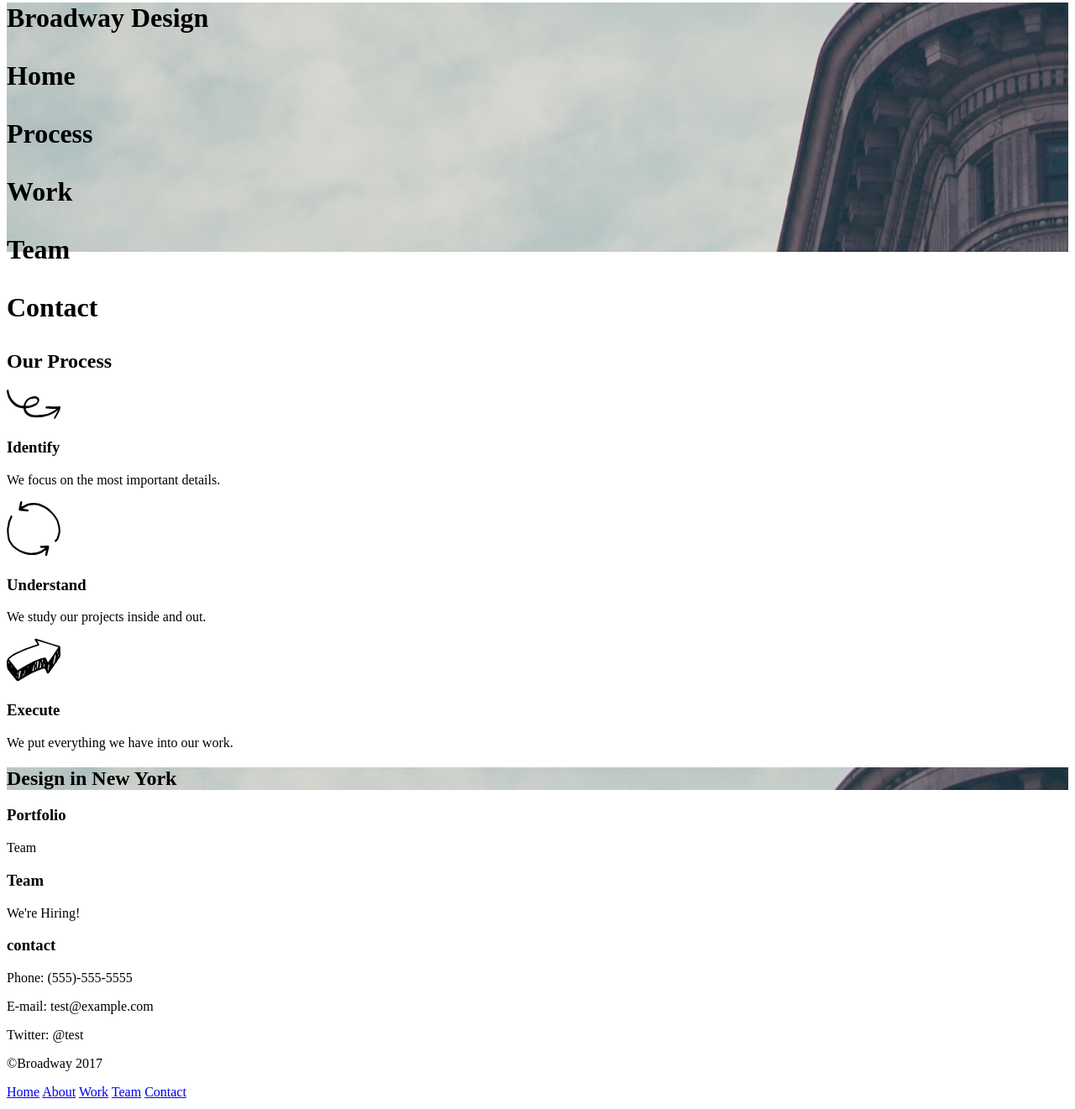
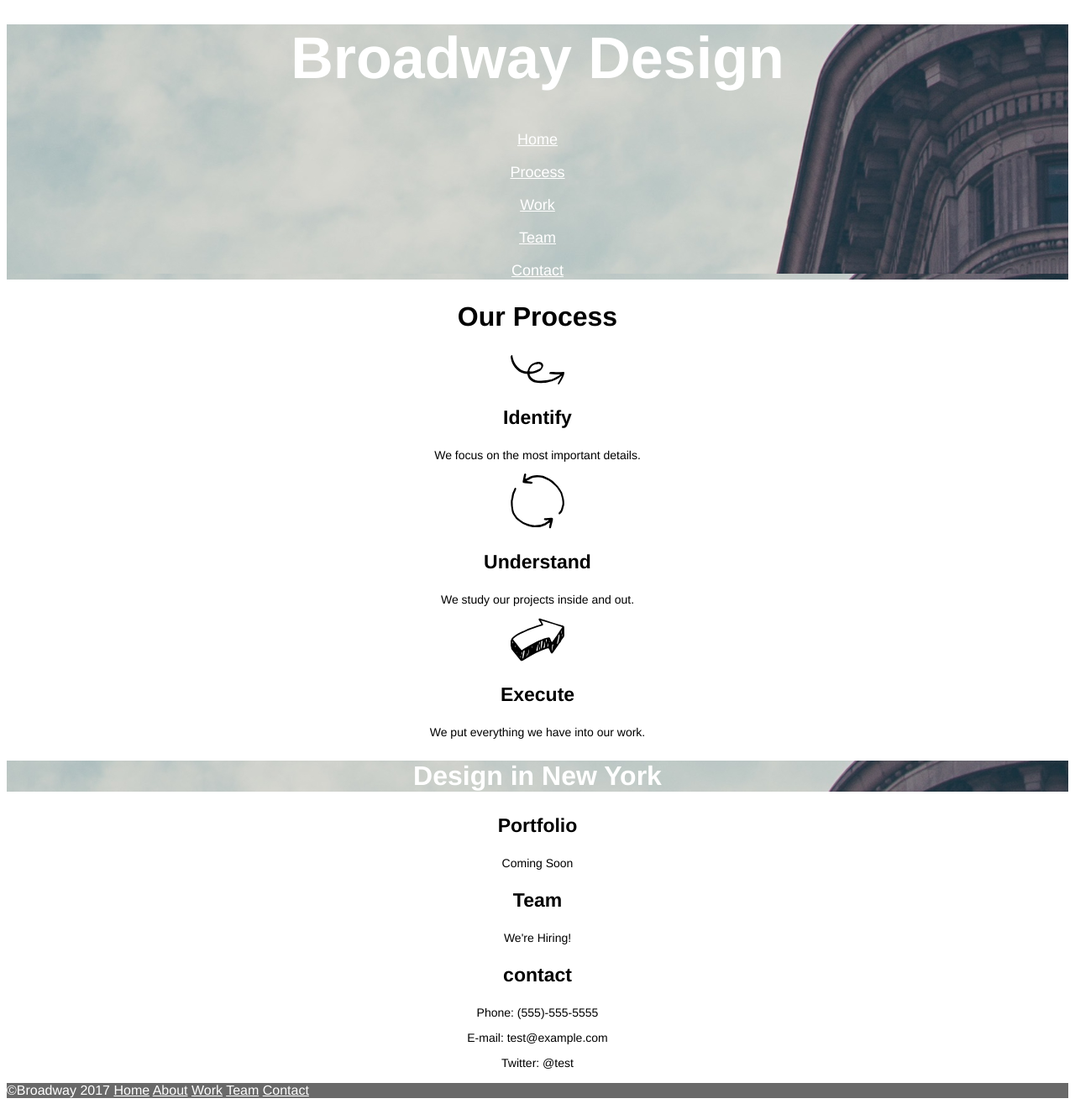
Before and after one commit to Zenenf/Broadway, a plain HTML site: page index.html in a window 1280 px wide. Shown: the part 18-1339 px from the top of the page at 84% size. Drawn offline with Linux system fonts and the light colour scheme.

Commit message:
Add the rest of HTML fixes and all CSS stylings.

```diff
--- a/index.html
+++ b/index.html
@@ -10,28 +10,27 @@
 <body>
   <!--Zone Section-->
   <div class="zone">
-    <h1>Broadway Design
-      <p>Home</p>
-      <p>Process</p>
-      <p>Work</p>
-      <p>Team</p>
-      <p>Contact</p>
-    </h1>
+    <h1>Broadway Design</h1>
+      <p><a href="#">Home</a></p>
+      <p><a href="process">Process</a></p>
+      <p><a href="work">Work</a></p>
+      <p><a href="team">Team</a></p>
+      <p><a href="contact">Contact</a></p>
   </div>
   <!--Process section-->
   <div class="clutch" id="process">
     <h2>Our Process</h2>
-    <div class="clutch-object">
+    <div class="clutch">
       <p><img src="resources/images/identify.svg" alt="Identify"></p>
       <h3>Identify</h3>
       <p>We focus on the most important details.</p>
     </div>
-    <div class="clutch-object">
+    <div class="clutch">
       <p><img src="resources/images/understand.svg" alt="Understand"></p>
       <h3>Understand</h3>
       <p>We study our projects inside and out.</p>
     </div>
-    <div class="clutch-object">
+    <div class="clutch">
       <p><img src="resources/images/execute.svg" alt="Execute"></p>
       <h3>Execute</h3>
       <p>We put everything we have into our work.</p>
@@ -44,7 +43,7 @@
   <!--About Section-->
   <div class="clutch" id="portfolio">
     <h3>Portfolio</h3>
-    <p>Team</p>
+    <p>Coming Soon</p>
   </div>
   <div class="clutch" id="team">
     <h3>Team</h3>
@@ -58,12 +57,13 @@
   </div>
   <!--Footer Section-->
   <div class="footer">
-    <p>&copy;Broadway 2017</p>
-    <a class="nav-btn" href="#">Home</a>
-    <a class="nav-btn" href="#about">About</a>
-    <a class="nav-btn" href="#">Work</a>
-    <a class="nav-btn" href="#">Team</a>
-    <a class="nav-btn" href="#">Contact</a>
+    <p>&copy;Broadway 2017
+      <a class="nav-btn" href="#">Home</a>
+      <a class="nav-btn" href="#about">About</a>
+      <a class="nav-btn" href="#">Work</a>
+      <a class="nav-btn" href="#">Team</a>
+      <a class="nav-btn" href="#">Contact</a>
+    </p>
   </div>
 </body>
 </html>
--- a/resources/css/style.css
+++ b/resources/css/style.css
@@ -1,4 +1,60 @@
+/*Zone Section*/
 .zone {
   background-image:url('../images/the-flatiron-building.png');
-  background-repeat: no-repeat;
+  text-align: center;
 }
+
+ .zone h1 {
+  color: white;
+  font-family: Helvetica;
+  font-size: 70px;
+  font-weight: bold;
+}
+
+ .zone p {
+  color: white;
+  font-family: Helvetica;
+  font-size: 18px;
+}
+
+a {
+  color: white;
+}
+/*Process Section*/
+#process h2 {
+  font-family: Helvetica;
+  font-size: 32px;
+  font-weight: bold;
+
+}
+
+.clutch {
+  text-align: center;
+}
+
+.clutch h3 {
+  font-family: Helvetica;
+  font-size: 23px;
+  font-weight: bold;
+
+}
+
+.clutch p {
+  font-family: Helvetica;
+  font-size: 14px;
+}
+/*Mini Zone Section*/
+.zone h2{
+  color: white;
+  font-family: Helvetica;
+  font-size: 32px;
+  font-weight: bold;
+}
+/*About Section was done with process section*/
+/*Footer*/
+.footer {
+  background-color: dimgray;
+  color: white;
+  font-family: Helvetica;
+  font-size: 11 px;
+}
```
